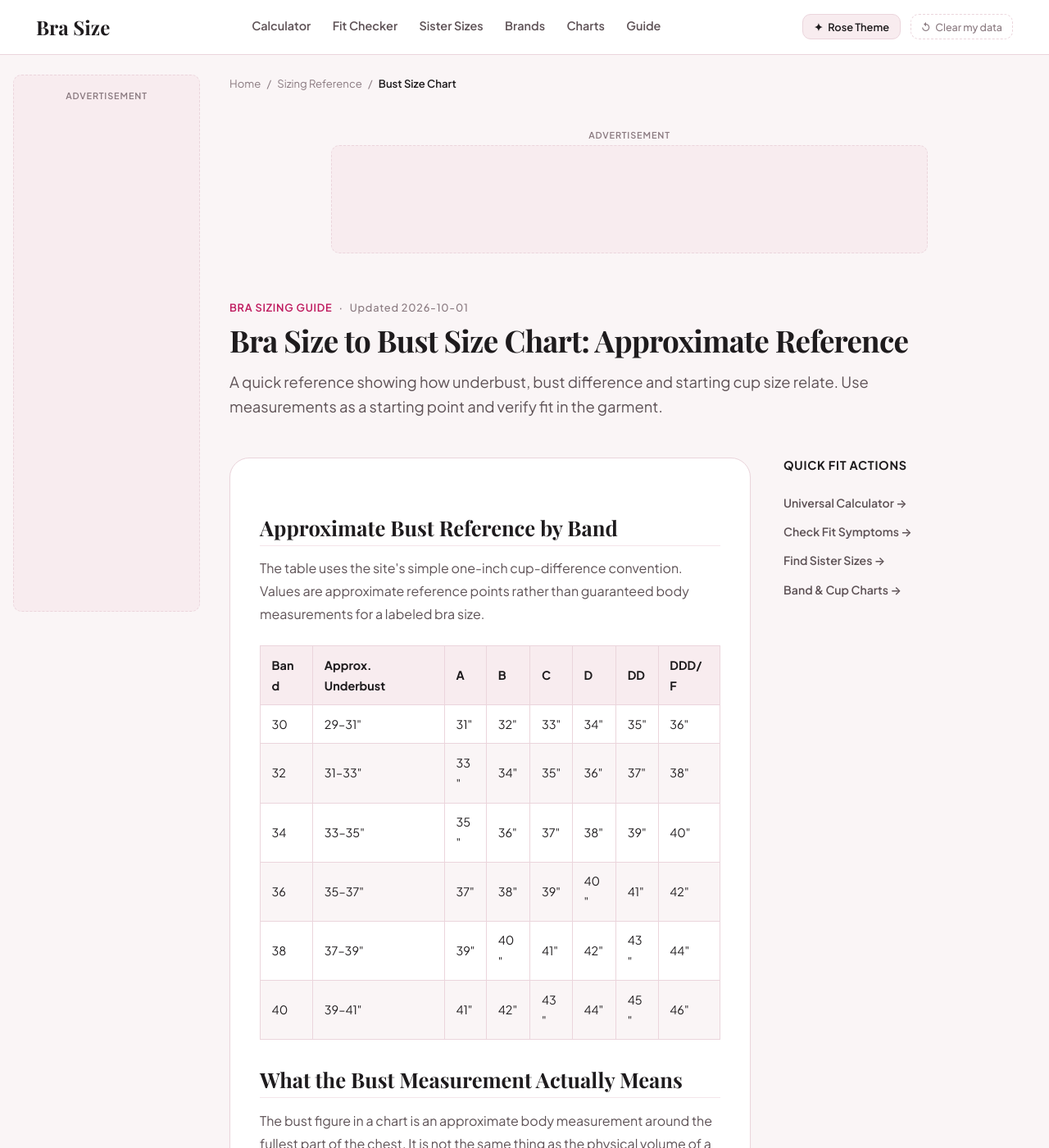
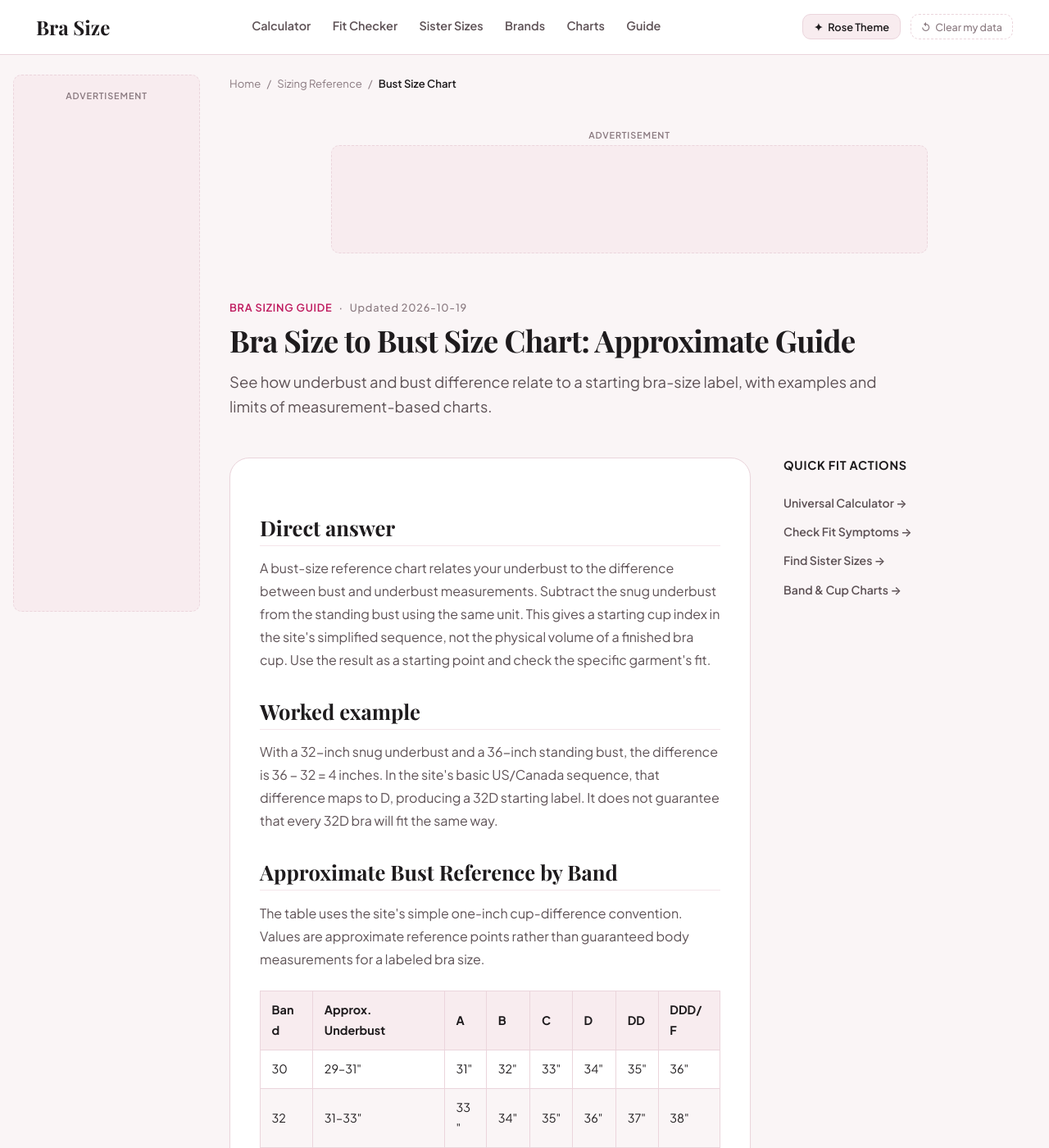
Before and after one commit to sharpedge74-cmyk/Bra-Size-Pro, a Jekyll site: the page built from bra-size-to-bust-size-chart.html, in a window 1280 px wide and 1400 px high. Shown: the whole window at 82% size. Built offline with Jekyll 4.4.1, drawn with Linux system fonts in a browser that asks for light colours; some web fonts are replaced; some of the changed text lies outside the part shown.

```diff
--- a/bra-size-to-bust-size-chart.html
+++ b/bra-size-to-bust-size-chart.html
@@ -1,15 +1,16 @@
 ---
 layout: guide
-title: "Bra Size to Bust Size Chart: Approximate Reference"
-description: "A quick reference showing how underbust, bust difference and starting cup size relate. Use measurements as a starting point and verify fit in the garment."
+title: "Bra Size to Bust Size Chart: Approximate Guide"
+description: "See how underbust and bust difference relate to a starting bra-size label, with examples and limits of measurement-based charts."
 permalink: /bra-size-to-bust-size-chart
 breadcrumb_label: "Bust Size Chart"
 intent: "Reference relationship between band, bust measurement and cup difference"
-last_reviewed: "2026-10-01"
+last_reviewed: "2026-10-19"
 ads: "guide"
 sources:
-  - "ISO 8559-1:2017, Size designation of clothes — Part 1: Anthropometric definitions for body measurement"
-  - "White & Scurr (2012), Ergonomics, DOI 10.1080/00140139.2011.647096"
+  - '<a href="https://www.iso.org/standard/61686.html" target="_blank" rel="noopener">ISO 8559-1:2017, clothing anthropometric measurement definitions — checked 2026-10-19</a>'
+  - '<a href="https://pubmed.ncbi.nlm.nih.gov/22397508/" target="_blank" rel="noopener">White &amp; Scurr (2012), traditional sizing compared with professional fit criteria — retrieved 2026-10-19</a>'
+  - '<a href="https://pubmed.ncbi.nlm.nih.gov/39623226/" target="_blank" rel="noopener">Moscarelli et al. (2025), variation in bra cup sizing among manufacturers — retrieved 2026-10-19</a>'
 related_tool:
   title: "Bra Size to Measurements"
   desc: "Explore measurement ranges for a selected starting size."
@@ -19,10 +20,23 @@
   desc: "International band and cup reference."
   url: "/bra-measurement-chart"
 faq:
-  - q: "Can two people with the same bust circumference wear different bra sizes?"
-    a: "Yes. Bra size depends on both ribcage and bust measurements, and fit also depends on breast shape and the construction of the bra."
+  - q: "Can two people with the same bust measurement wear different bra sizes?"
+    a: "Yes. The band-and-cup starting point depends on both underbust and bust measurements. Shape and the construction of the bra also affect fit."
+  - q: "Does this chart show the exact bust measurement of a bra size?"
+    a: "No. It shows a simplified body-measurement reference. It does not specify the finished cup dimensions or guarantee how a garment will fit."
+  - q: "How do I calculate the bust difference?"
+    a: "Subtract snug underbust from standing bust using the same unit. For example, 36 inches minus 32 inches equals a 4-inch difference."
+  - q: "Is a D cup the same across brands?"
+    a: "No universal equivalence can be assumed. A 2025 study found cup-volume variation among the manufacturers and sizes it tested; check the current chart for the specific product."
+  - q: "Should I buy a bra using this chart alone?"
+    a: "Use it as a starting reference, then check the manufacturer's current size chart and assess the fit of the actual garment."
+
 ---
 
+<h2>Direct answer</h2>
+<p>A bust-size reference chart relates your underbust to the difference between bust and underbust measurements. Subtract the snug underbust from the standing bust using the same unit. This gives a starting cup index in the site's simplified sequence, not the physical volume of a finished bra cup. Use the result as a starting point and check the specific garment's fit.</p>
+<h2>Worked example</h2>
+<p>With a 32-inch snug underbust and a 36-inch standing bust, the difference is 36 − 32 = 4 inches. In the site's basic US/Canada sequence, that difference maps to D, producing a 32D starting label. It does not guarantee that every 32D bra will fit the same way.</p>
 <h2>Approximate Bust Reference by Band</h2>
 <p>The table uses the site's simple one-inch cup-difference convention. Values are approximate reference points rather than guaranteed body measurements for a labeled bra size.</p>
 <table>
```
